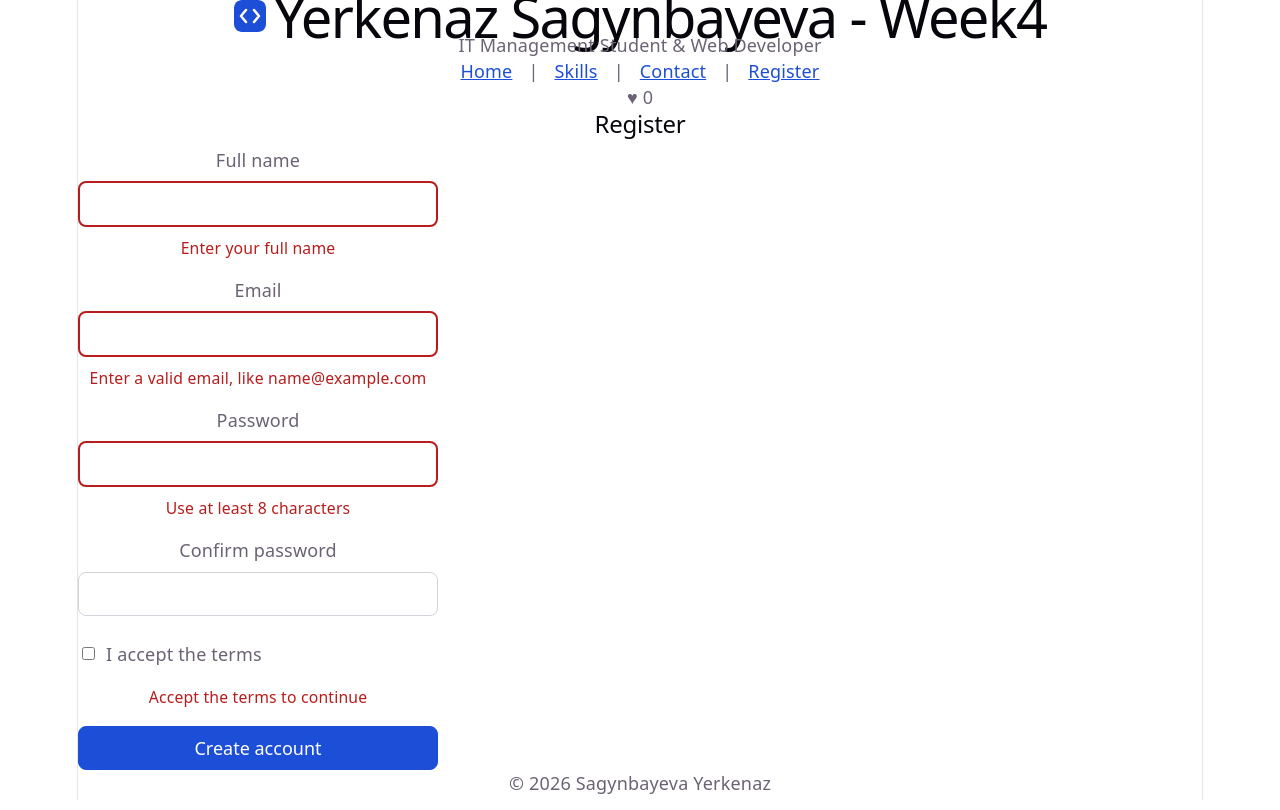
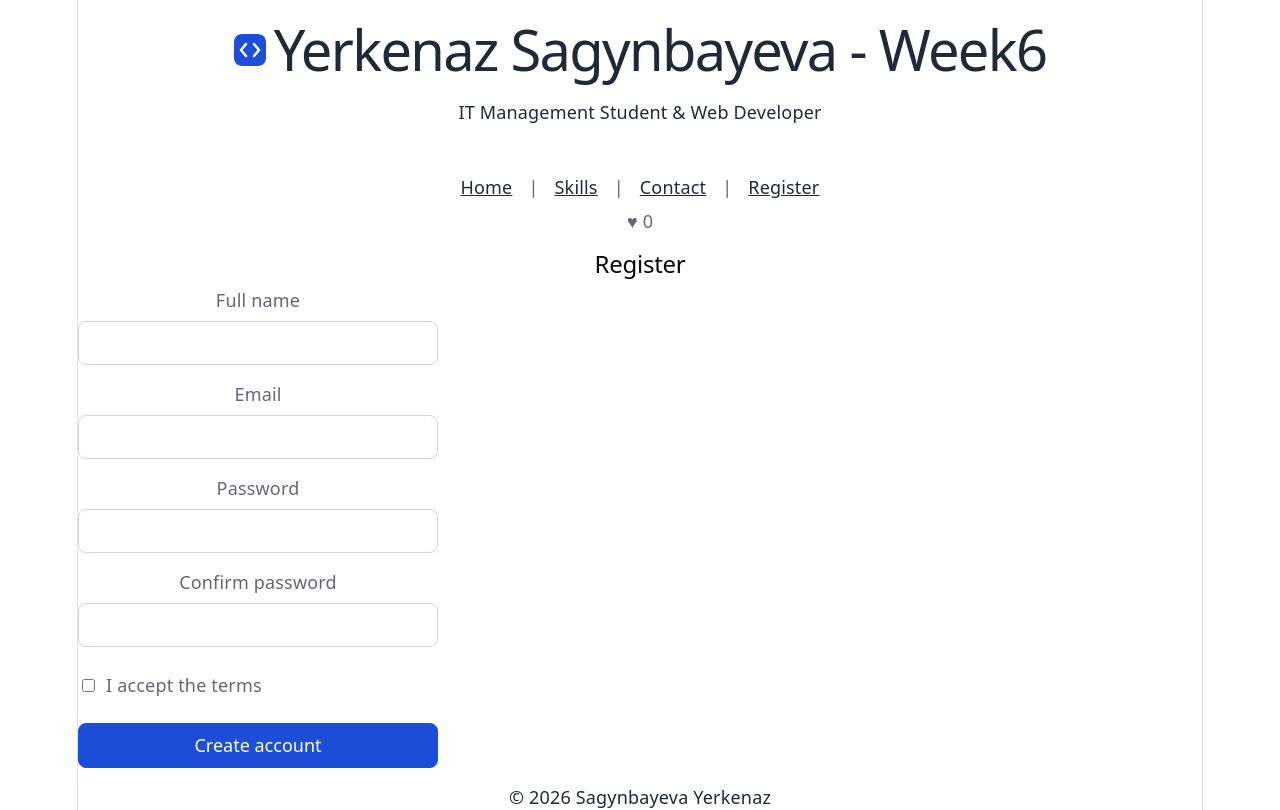
Before and after one commit to yerkenaz19/iwamad-practice, a React (Vite) app: page /register in a window 1280 px wide. Built offline with nearby package versions, Linux system fonts and the light colour scheme.

Commit message:
Week 6: registration form, validation, tests

```diff
--- a/src/components/Layout.tsx
+++ b/src/components/Layout.tsx
@@ -6,7 +6,7 @@ function Layout() {
   return (
     <>
       <Header
-        title="Yerkenaz Sagynbayeva - Week4"
+        title="Yerkenaz Sagynbayeva - Week6"
         subtitle="IT Management Student & Web Developer"
       />
 
--- a/src/components/ProfileCard.tsx
+++ b/src/components/ProfileCard.tsx
@@ -19,7 +19,7 @@ function ProfileCard({
   return (
     <Card>
       <section id="about" className="profile-card">
-        <div className="profile-content flex items-center gap-6">
+        <div className="profile-content">
           <div className="avatar">
             <img
               src={avatarUrl}
@@ -37,13 +37,13 @@ function ProfileCard({
 
             <p>{bio}</p>
 
-            <div className="links flex gap-4 mt-4">
-              <a href={`mailto:${email}`}>Email</a>
+            <div className="links">
+  <a href={`mailto:${email}`}>Email</a>
 
-              <a href={githubUrl} target="_blank" rel="noreferrer">
-                GitHub
-              </a>
-            </div>
+  <a href={githubUrl} target="_blank" rel="noreferrer">
+    GitHub
+  </a>
+</div>
 
             <LikeButton />
           </div>
--- /dev/null
+++ b/src/components/ui/TextField.tsx
@@ -0,0 +1,32 @@
+import { useId, type InputHTMLAttributes } from 'react'
+
+type TextFieldProps = InputHTMLAttributes<HTMLInputElement> & {
+  label: string
+  error?: string
+}
+
+function TextField({ label, error, ...rest }: TextFieldProps) {
+  const id = useId()
+  const errorId = `${id}-error`
+
+  return (
+    <div className="field">
+      <label htmlFor={id}>{label}</label>
+
+      <input
+        {...rest}
+        id={id}
+        aria-invalid={error ? true : undefined}
+        aria-describedby={error ? errorId : undefined}
+      />
+
+      {error && (
+        <p id={errorId} className="field-error">
+          {error}
+        </p>
+      )}
+    </div>
+  )
+}
+
+export default TextField
--- a/src/pages/RegisterPage.tsx
+++ b/src/pages/RegisterPage.tsx
@@ -1,5 +1,11 @@
-import { useState, type ChangeEvent, type SubmitEvent } from 'react'
+import {
+  useState,
+  type ChangeEvent,
+  type FocusEvent,
+  type SubmitEvent,
+} from 'react'
 import Button from '../components/ui/Button'
+import TextField from '../components/ui/TextField'
 import {
   validateRegistration,
   type RegistrationValues,
@@ -16,6 +22,12 @@ function RegisterPage() {
 
   const [registered, setRegistered] = useState(false)
 
+  const [touched, setTouched] = useState<
+    Partial<Record<keyof RegistrationValues, boolean>>
+  >({})
+
+  const [submitAttempted, setSubmitAttempted] = useState(false)
+
   const errors = validateRegistration(values)
 
   function handleChange(event: ChangeEvent<HTMLInputElement>) {
@@ -27,8 +39,19 @@ function RegisterPage() {
     }))
   }
 
+  function handleBlur(event: FocusEvent<HTMLInputElement>) {
+    const { name } = event.target
+
+    setTouched((current) => ({
+      ...current,
+      [name]: true,
+    }))
+  }
+
   function handleSubmit(event: SubmitEvent<HTMLFormElement>) {
     event.preventDefault()
+
+    setSubmitAttempted(true)
 
     if (Object.keys(errors).length === 0) {
       setRegistered(true)
@@ -50,65 +73,61 @@ function RegisterPage() {
       <h2>Register</h2>
 
       <form onSubmit={handleSubmit} noValidate className="form">
-        <div className="field">
-          <label htmlFor="fullName">Full name</label>
-          <input
-            id="fullName"
+        <TextField
           name="fullName"
           type="text"
+          label="Full name"
           value={values.fullName}
           onChange={handleChange}
-            aria-invalid={errors.fullName ? 'true' : undefined}
+          onBlur={handleBlur}
+          error={
+            touched.fullName || submitAttempted
+              ? errors.fullName
+              : undefined
+          }
         />
-          {errors.fullName && (
-            <p className="field-error">{errors.fullName}</p>
-          )}
-        </div>
 
-        <div className="field">
-          <label htmlFor="email">Email</label>
-          <input
-            id="email"
+        <TextField
           name="email"
           type="email"
+          label="Email"
           value={values.email}
           onChange={handleChange}
-            aria-invalid={errors.email ? 'true' : undefined}
+          onBlur={handleBlur}
+          error={
+            touched.email || submitAttempted
+              ? errors.email
+              : undefined
+          }
         />
-          {errors.email && (
-            <p className="field-error">{errors.email}</p>
-          )}
-        </div>
 
-        <div className="field">
-          <label htmlFor="password">Password</label>
-          <input
-            id="password"
+        <TextField
           name="password"
           type="password"
+          label="Password"
           value={values.password}
           onChange={handleChange}
-            aria-invalid={errors.password ? 'true' : undefined}
+          onBlur={handleBlur}
+          error={
+            touched.password || submitAttempted
+              ? errors.password
+              : undefined
+          }
         />
-          {errors.password && (
-            <p className="field-error">{errors.password}</p>
-          )}
-        </div>
 
-        <div className="field">
-          <label htmlFor="confirmPassword">Confirm password</label>
-          <input
-            id="confirmPassword"
+        <TextField
           name="confirmPassword"
           type="password"
+          label="Confirm password"
           value={values.confirmPassword}
           onChange={handleChange}
-            aria-invalid={errors.confirmPassword ? 'true' : undefined}
+          onBlur={handleBlur}
+          error={
+            touched.confirmPassword || submitAttempted
+              ? errors.confirmPassword
+              : undefined
+          }
         />
-          {errors.confirmPassword && (
-            <p className="field-error">{errors.confirmPassword}</p>
-          )}
-        </div>
 
         <div className="field">
           <label className="check" htmlFor="acceptTerms">
@@ -118,13 +137,23 @@ function RegisterPage() {
               type="checkbox"
               checked={values.acceptTerms}
               onChange={handleChange}
-              aria-invalid={errors.acceptTerms ? 'true' : undefined}
+              onBlur={handleBlur}
+              aria-invalid={
+                touched.acceptTerms || submitAttempted
+                  ? errors.acceptTerms
+                    ? true
+                    : undefined
+                  : undefined
+              }
             />
             I accept the terms
           </label>
 
-          {errors.acceptTerms && (
-            <p className="field-error">{errors.acceptTerms}</p>
+          {(touched.acceptTerms || submitAttempted) &&
+            errors.acceptTerms && (
+              <p className="field-error">
+                {errors.acceptTerms}
+              </p>
             )}
         </div>
 
--- a/src/styles/tokens.css
+++ b/src/styles/tokens.css
@@ -1,10 +1,13 @@
 :root {
   --color-primary: #1D4ED8;
   --color-on-primary: #FFFFFF;
+
   --color-text: #1F2937;
   --color-text-muted: #6B7280;
+
   --color-surface: #FFFFFF;
   --color-border: #D1D5DB;
+
   --color-error: #b91c1c;
 
   --space-2: 8px;
@@ -13,3 +16,18 @@
 
   --radius-md: 8px;
 }
+
+@media (prefers-color-scheme: dark) {
+  :root {
+    --color-primary: #60A5FA;
+    --color-on-primary: #111827;
+
+    --color-text: #F9FAFB;
+    --color-text-muted: #D1D5DB;
+
+    --color-surface: #111827;
+    --color-border: #374151;
+
+    --color-error: #F87171;
+  }
+}
--- a/src/styles/ui.css
+++ b/src/styles/ui.css
@@ -22,6 +22,8 @@
   outline-offset: 3px;
 }
 
+/* Card */
+
 .card {
   padding: var(--space-4);
   border: 1px solid var(--color-border);
@@ -29,6 +31,16 @@
   background: var(--color-surface);
   color: var(--color-text);
 }
+
+.card h2 {
+  color: var(--color-text);
+}
+
+.card p {
+  color: var(--color-text);
+}
+
+/* Tag */
 
 .tag {
   display: inline-block;
@@ -38,22 +50,68 @@
   color: var(--color-text);
   background: var(--color-surface);
 }
+
+/* Focus */
+
 a:focus-visible,
 button:focus-visible {
   outline: 2px solid var(--color-primary);
   outline-offset: 3px;
 }
+
+/* Header */
+
+header {
+  text-align: center;
+  margin: 0 0 var(--space-4);
+  padding: var(--space-4) 0;
+}
+
+.site-brand {
+  display: flex;
+  align-items: center;
+  justify-content: center;
+  gap: var(--space-2);
+  margin-bottom: var(--space-4);
+}
+
+.site-brand h1 {
+  margin: 0;
+  padding: 0;
+  line-height: 1.2;
+  color: var(--color-text);
+}
+
+.site-brand img {
+  flex-shrink: 0;
+}
+
+header > p {
+  margin: 0;
+  padding: 0;
+  line-height: 1.5;
+  color: var(--color-text);
+}
+
+/* Navigation */
+
 .site-nav {
   display: flex;
   flex-direction: column;
   align-items: center;
   gap: var(--space-2);
+  margin-top: var(--space-4);
+  margin-bottom: var(--space-2);
 }
 
 .site-nav a,
 .site-nav a:visited,
 .site-nav a.active {
-  color: var(--color-primary);
+  color: var(--color-text);
+}
+
+.site-nav a {
+  text-decoration: underline;
 }
 
 @media (min-width: 640px) {
@@ -63,16 +121,9 @@ button:focus-visible {
     gap: var(--space-4);
   }
 }
-.site-brand {
-  display: flex;
-  align-items: center;
-  justify-content: center;
-  gap: var(--space-2);
-}
 
-.site-brand h1 {
-  margin: 0;
-}
+/* Forms */
+
 .form {
   display: grid;
   gap: var(--space-4);
@@ -110,3 +161,59 @@ button:focus-visible {
   gap: var(--space-2);
   min-height: 44px;
 }
+
+/* Main content */
+
+main {
+  margin-top: var(--space-4);
+}
+
+/* Footer */
+
+footer {
+  margin-top: var(--space-4);
+  text-align: center;
+  color: var(--color-text);
+}
+.links {
+  display: flex;
+  gap: var(--space-4);
+  align-items: center;
+  margin-top: var(--space-4);
+}
+.profile-content {
+  display: flex;
+  flex-direction: column;
+  align-items: center;
+  text-align: center;
+  gap: var(--space-4);
+}
+
+.profile-info {
+  width: 100%;
+  display: flex;
+  flex-direction: column;
+  align-items: center;
+}
+
+.profile-name {
+  margin: 0;
+  color: var(--color-text);
+}
+
+.profile-info p {
+  margin: var(--space-4) 0 0;
+  color: var(--color-text);
+}
+
+.links {
+  display: flex;
+  justify-content: center;
+  align-items: center;
+  gap: var(--space-4);
+  margin-top: var(--space-4);
+}
+
+.links a {
+  color: var(--color-primary);
+}
```
Also changed, not shown: 6 other files (tests, documents, lock files or other folders). Lines whose indentation alone changed are shown as unchanged.
